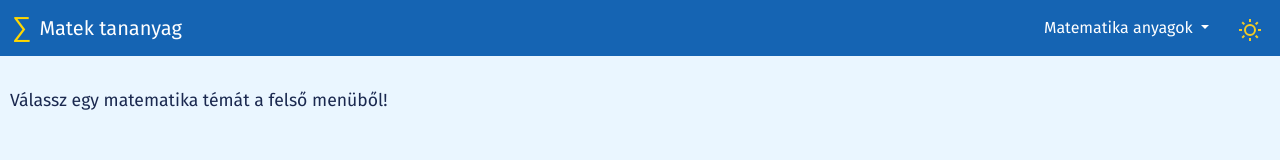
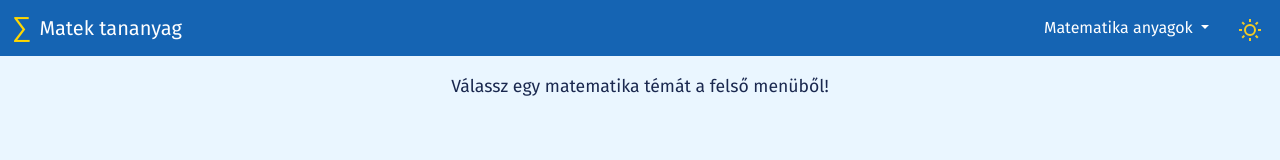
Before and after one commit to pcscs/matek, a plain HTML site: page index.html in a window 1280 px wide. Drawn offline with nearby package versions, Linux system fonts and the light colour scheme.

Commit message:
Add files via upload

```diff
--- a/index.html
+++ b/index.html
@@ -8,10 +8,17 @@
   <style>
     html, body {
       height: 100%;
+      margin: 0;
+      padding: 0;
       font-family: "Fira Sans", Arial, sans-serif;
       background: #eaf6ff;
       color: #1a284f;
       transition: background 0.3s, color 0.3s;
+    }
+    body, .main-content {
+      height: 100%;
+      min-height: 100vh;
+      box-sizing: border-box;
     }
     body.dark-mode {
       background: #1a284f;
@@ -69,30 +76,39 @@
       color: #f3cb23;
     }
     .main-content {
-      padding: 32px 10px 0 10px;
-      min-height: 70vh;
-      box-sizing: border-box;
+      display: flex;
+      flex-direction: column;
+      height: calc(100vh - 60px); /* 60px: navbar magasság */
+      padding: 0;
+      margin: 0;
     }
-    iframe {
+    .desc {
+      font-size: 1.1em;
+      margin: 18px 0 12px 0;
+      text-align: center;
+    }
+    #materialFrame {
+      flex: 1 1 auto;
       width: 100%;
-      height: 65vh;
       border: 2px solid #d2e7fa;
       border-radius: 6px;
       background: #fff;
+      min-height: 0;
       transition: border-color 0.3s;
+      display: none;
     }
-    .dark-mode iframe {
+    .dark-mode #materialFrame {
       border-color: #263a5e;
       background: #1a284f;
     }
-    .desc {
-      font-size: 1.1em;
-      margin-bottom: 18px;
+    @media (max-width: 600px) {
+      .main-content {
+        height: calc(100vh - 56px);
+      }
     }
   </style>
 </head>
 <body>
-  <!-- Felső navigációs sáv -->
   <nav class="navbar navbar-expand-lg sticky-top">
     <div class="container-fluid">
       <span class="math-icon">∑</span>
@@ -119,7 +135,6 @@
         </ul>
         <button class="theme-switcher" id="themeBtn" onclick="toggleTheme()" title="Sötét/Világos váltás">
           <span id="icon-sun" style="display:inline;">
-            <!-- Nap ikon -->
             <svg width="24" height="24" fill="currentColor" viewBox="0 0 24 24">
               <circle cx="12" cy="12" r="5" stroke="currentColor" stroke-width="2" fill="none"/>
               <g>
@@ -135,7 +150,6 @@
             </svg>
           </span>
           <span id="icon-moon" style="display:none;">
-            <!-- Hold ikon -->
             <svg width="24" height="24" fill="currentColor" viewBox="0 0 24 24">
               <path d="M21 12.79A9 9 0 0111.21 3a1 1 0 00-1.12 1.24A7 7 0 0012 21a7 7 0 009.76-8.67 1 1 0 00-1.24-1.12z" stroke="currentColor" stroke-width="2" fill="none"/>
             </svg>
@@ -144,15 +158,12 @@
       </div>
     </div>
   </nav>
-
-  <!-- Tartalomterület -->
   <div class="main-content">
     <div class="desc">
       Válassz egy matematika témát a felső menüből!
     </div>
-    <iframe id="materialFrame" src="" title="Matematika anyag" style="display:none;"></iframe>
+    <iframe id="materialFrame" src="" title="Matematika anyag"></iframe>
   </div>
-
   <script src="https://cdn.jsdelivr.net/npm/bootstrap@5.3.3/dist/js/bootstrap.bundle.min.js"></script>
   <script>
     function openMaterial(file) {
@@ -166,7 +177,6 @@
       document.getElementById('icon-sun').style.display = isDark ? 'none' : 'inline';
       document.getElementById('icon-moon').style.display = isDark ? 'inline' : 'none';
     }
-    // Automatikus téma a felhasználó gépe alapján
     window.onload = function() {
       if(window.matchMedia('(prefers-color-scheme: dark)').matches) {
         document.body.classList.add('dark-mode');
```
